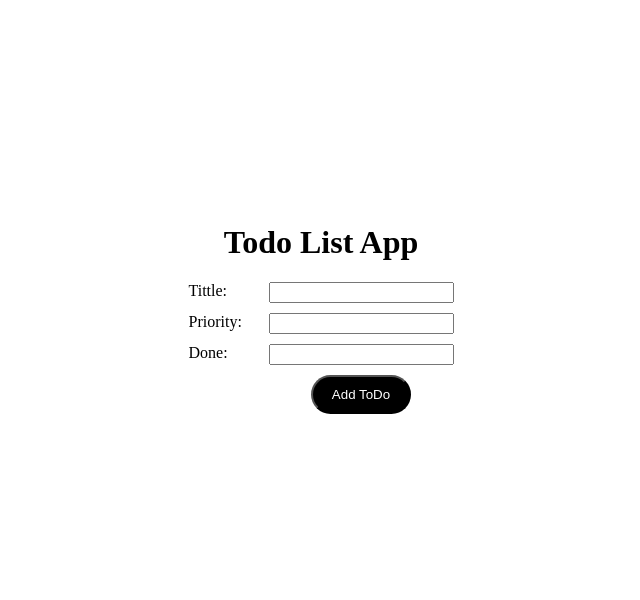
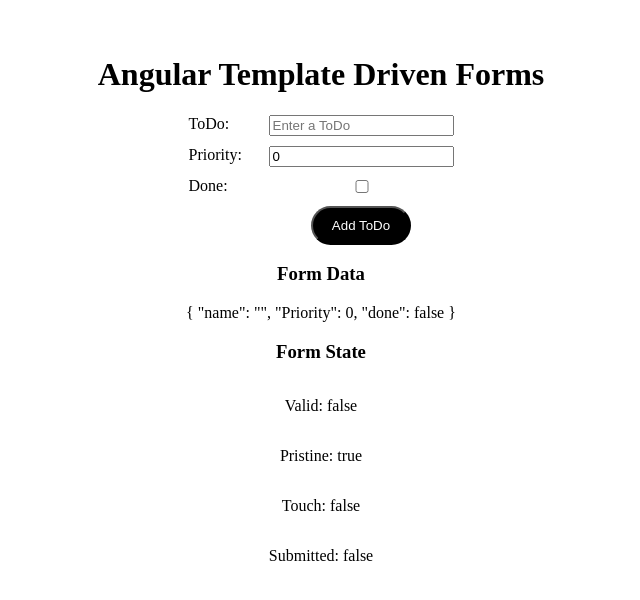
Before and after one commit to sathya0507/angular-app, an Angular app: page / in a window 1280 px wide. Shown: the top 600 px of the page, without its empty margins (319-959 px from the left). Built offline with nearby package versions, Linux system fonts and the light colour scheme.

Commit message:
modified to Template Forms

```diff
--- a/src/app/todo/todo.component.html
+++ b/src/app/todo/todo.component.html
@@ -1,14 +1,40 @@
 <div class="container">
   <h1>{{ name }}</h1>
-  <form>
-    <label for="#newToDo">Tittle:</label>
-    <input type="text" #newToDo />
-    <label for="#newPriority">Priority:</label>
-    <input type="text" #newPriority />
-    <label for="#newDone">Done:</label>
-    <input type="text" #newDone />
-    <button (click)="addToDo(newToDo.value, newPriority.value, newDone.value)">
-      Add ToDo
-    </button>
+  <form #todoForm="ngForm">
+    <label for="newToDo">ToDo:</label>
+    <input
+      name="Name"
+      placeholder="Enter a ToDo"
+      type="text"
+      id="newToDo"
+      required
+      [(ngModel)]="todo.name"
+    />
+    <label for="newPriority">Priority:</label>
+    <input
+      name="Priority"
+      type="number"
+      id="newPriority"
+      required
+      [(ngModel)]="todo.Priority"
+    />
+    <label for="newDone">Done:</label>
+    <input
+      name="Done"
+      type="checkbox"
+      id="newDone"
+      required
+      [(ngModel)]="todo.done"
+    />
+    <button type="button" (click)="addToDo()">Add ToDo</button>
   </form>
+  <h3>Form Data</h3>
+  {{ todo | json }}
+  <h3>Form State</h3>
+  <p>Valid: {{ todoForm.valid }}</p>
+  <p>Pristine: {{ todoForm.pristine }}</p>
+  <p>Touch: {{ todoForm.touched }}</p>
+  <p>Submitted: {{ todoForm.submitted }}</p>
 </div>
+
+<!-- json-pipe "|" -->
--- a/src/app/todo/todo.component.ts
+++ b/src/app/todo/todo.component.ts
@@ -6,15 +6,25 @@
   styleUrls: ['./todo.component.scss'],
 })
 export class TodoComponent {
-  name = 'Todo List App';
-  todos = [{}];
-  addToDo(newToDoTittle: string, newPriority: string, newDone: string) {
+  name = 'Angular Template Driven Forms';
+  todo: Itodo = {
+    name: '',
+    Priority: 0,
+    done: false,
+  };
+  // todos: Itodo[] ;
+  addToDo() {
     let newtodo = {
-      tittle: newToDoTittle,
-      priority: newPriority,
-      done: newDone,
+      name: this.todo.name,
+      priority: this.todo.Priority,
+      done: this.todo.done,
     };
-    this.todos.push(newtodo);
-    console.log(this.todos);
+    // this.todos.push(newtodo);
+    console.log(newtodo);
   }
 }
+export interface Itodo {
+  name: string;
+  Priority: number;
+  done: boolean;
+}
```
